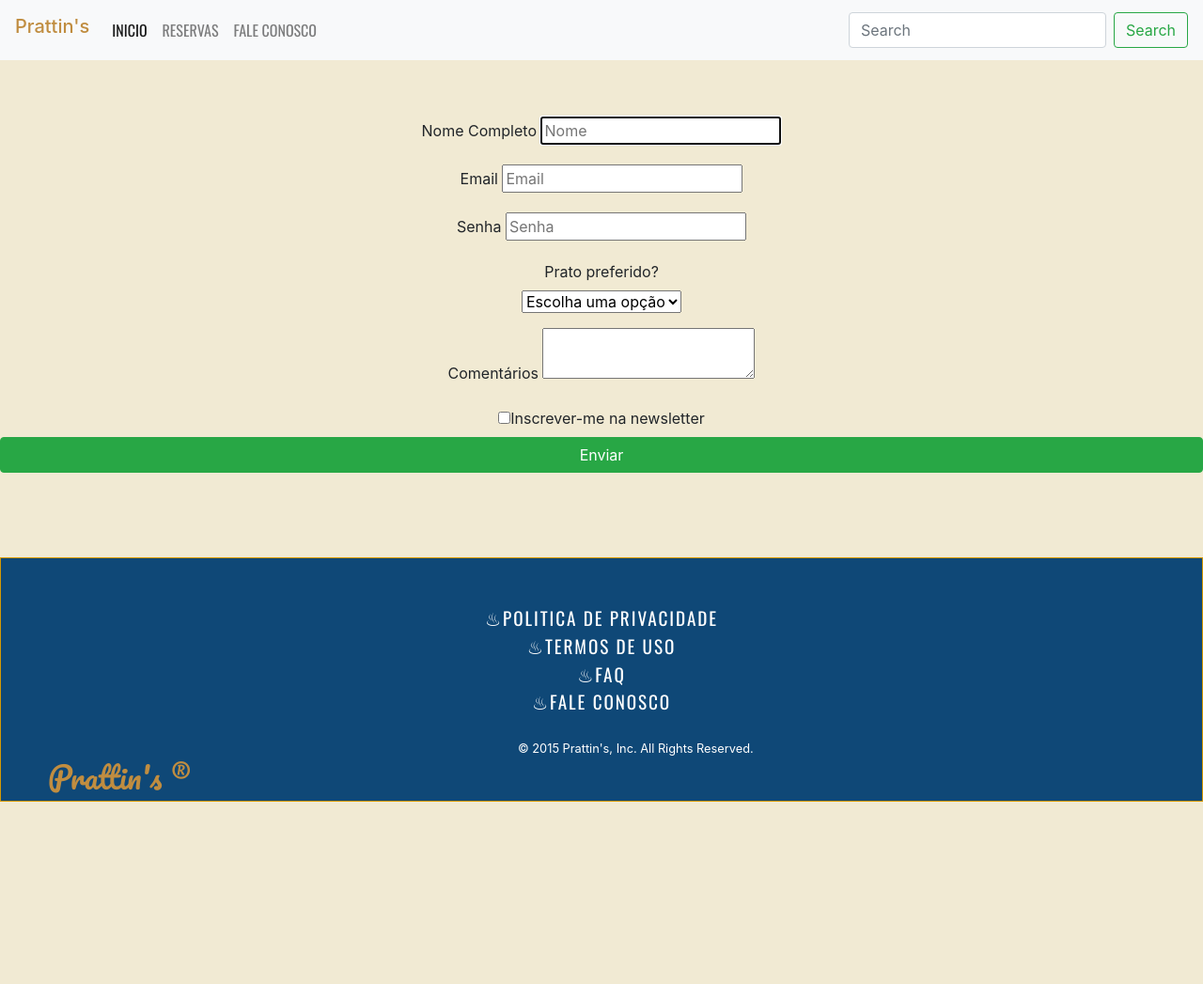
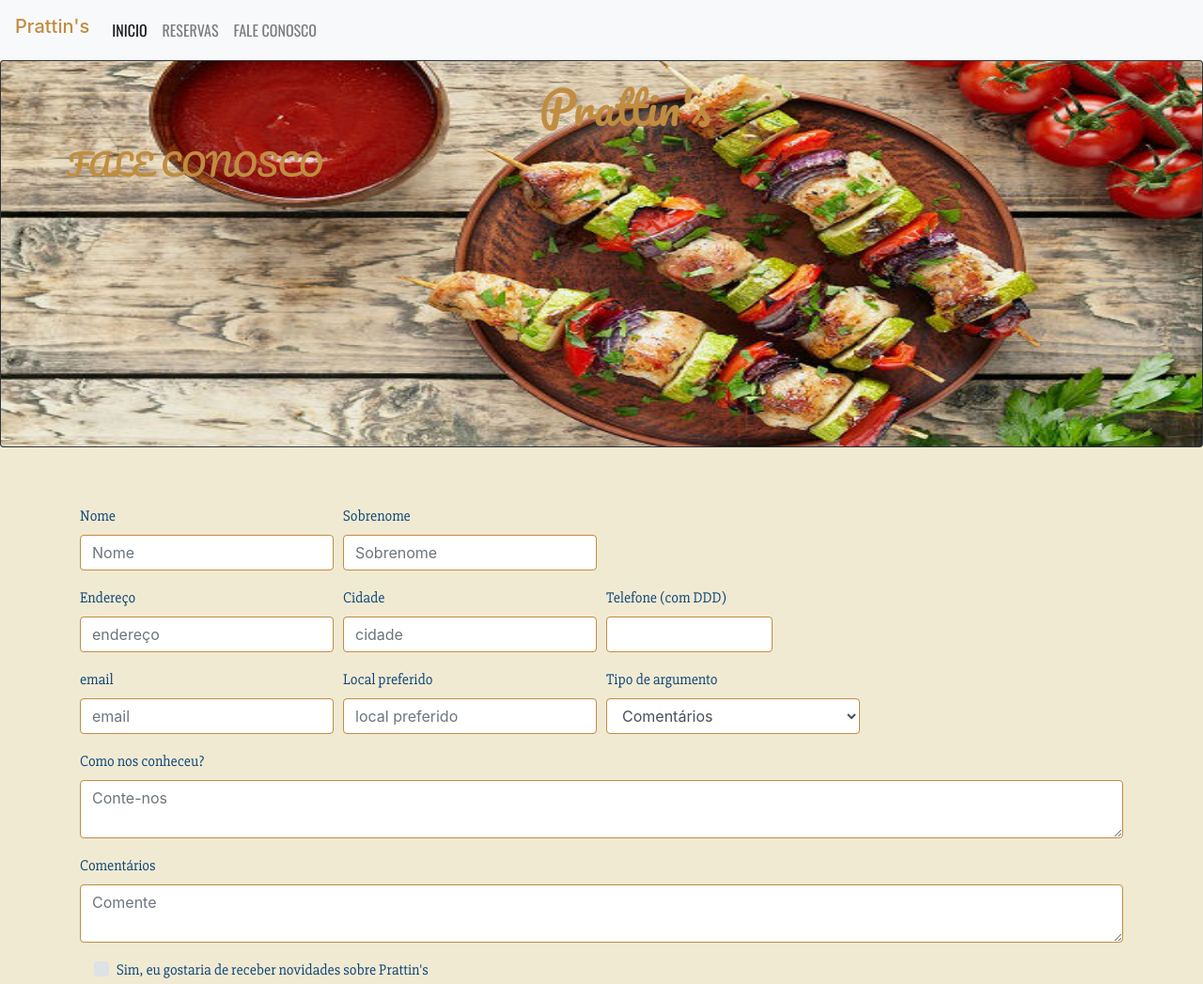
Before and after one commit to Guedix/site-create, a plain HTML site: page faleconosco.html in a window 1280 px wide. Shown: the top 1047 px of the page at 94% size. Before the commit the page ends 854 px from the top, so only its background shows below. Drawn offline with nearby package versions, Linux system fonts and the light colour scheme; a web font is replaced by a local one.

Commit message:
Criando Página

```diff
--- a/faleconosco.html
+++ b/faleconosco.html
@@ -21,6 +21,7 @@
         <link href="https://fonts.googleapis.com/css?family=Roboto+Condensed" rel="stylesheet">
         <link href="https://fonts.googleapis.com/css?family=Oswald" rel="stylesheet">
         <link href="https://fonts.googleapis.com/css?family=Pacifico" rel="stylesheet">
+        <link href="https://fonts.googleapis.com/css?family=Slabo+27px" rel="stylesheet">
 
     </head>
 
@@ -28,6 +29,7 @@
     body {background-color: rgb(241, 234, 211);}
     li { color: black;}
     li a { font-family: 'Oswald', sans-serif;}
+    label { font-family: 'Slabo 27px', serif; color: rgb(15, 72, 119);}
     ul li a:hover{ color: rgb(153, 155, 65);}
 
     .inicio { margin-top: 70px; text-align: center;}
@@ -37,7 +39,7 @@
             line-height: 1.1em;
             color:  rgb(153, 155, 65);
     }
-    h2 { color: #c08d40; clear:left ; margin-left: 50px; font-family: 'Pacifico', cursive;}
+    h2, h5 { color: #c08d40; clear:left ; margin-left: 50px; font-family: 'Pacifico', cursive;}
     h4 { font-style: italic; font-family: 'Oswald', sans-serif; color: black;}
     .preco { font-style: italic;}
     .row { margin-top: 40px; text-align: center;}
@@ -80,57 +82,103 @@
               </a>
             </li>
           </ul>
-          <form class="form-inline my-2 my-lg-0">
-            <input class="form-control mr-sm-2" type="search" placeholder="Search" aria-label="Search">
-            <button class="btn btn-outline-success my-2 my-sm-0" type="submit">Search</button>
-          </form>
         </div>
 
       </nav>
 
-      <form class="text-center">
-        <div class="form-group" style="margin-top: 60px;">
-            <label for="nome">Nome Completo</label>
-            <input  type="text" id="nome" placeholder="Nome" autofocus/>
+      <div class="card bg-dark text-white">
+        <img class="card-img" src="img/sonhar-com-churrasco.jpg" alt="Card image" width="100%" height="410px">
+        <div class="card-img-overlay">
+          <h5 class="card-title" style="text-align:center; font-size: 3.0em;">Prattin's</h5>
+          <h2 class="card-text">FALE CONOSCO</h2>
+        </div>
+      </div>
+
+  <div class="container" style="margin-top: 60px;">
+      <form>
+        <div class="form-row">
+          <div class="form-group col-md-3">
+            <label for="inputEmail4">Nome</label>
+            <input type="name" class="form-control" id="inputEmail4" placeholder="Nome" style="border: 1px solid #c08d40;">
+          </div>
+          <div class="form-group col-md-3">
+            <label for="inputPassword4">Sobrenome</label>
+            <input type="password" class="form-control" id="inputPassword4" placeholder="Sobrenome" style="border: 1px solid #c08d40;">
+          </div>
+        </div>
+        <div class="form-row">
+        <div class="form-group col-md-3">
+          <label for="inputAddress">Endereço</label>
+          <input type="text" class="form-control" id="inputAddress" placeholder="endereço" size="20" style="border: 1px solid #c08d40;">
+        </div>
+        <div class="form-group col-md-3">
+          <label for="inputAddress2">Cidade</label>
+          <input type="text" class="form-control" id="inputAddress2" placeholder="cidade" style="border: 1px solid #c08d40;">
+        </div>
+
+        <div class="form-group col-md-2">
+          <label for="inputZip">Telefone (com DDD)</label>
+          <input type="tel" class="form-control" id="inputZip" style="border: 1px solid #c08d40;">
+        </div>
+
+      </div>
+        <div class="form-row">
+          <div class="form-group col-md-3">
+            <label for="inputCity">email</label>
+            <input type="email" class="form-control" id="inputCity" placeholder="email" style="border: 1px solid #c08d40;">
+          </div>
+
+        <div class="form-group col-md-3">
+          <form action="datlist.html" method="post">
+            <label for="text">Local preferido</label>
+            <input type="text" name="nome_lojas" id="nome_lojas" placeholder="local preferido" list="lojas"  size="30" maxlength="100" class="form-control" style="border: 1px solid #c08d40;">
+                    <datalist id="lojas">
+                              <option value="Jardins">Rua Augusta, 2. 077</option>
+                              <option value="Vila Olímpia">Av. dos Bandeirantes, 538 </option>
+                              <option value="Moema">Av. Moreira Guimarães, 964 </option>
+                              <option value="Santo Amaro">Av. Santo Amaro, 6.824 </option>
+                              <option value="Barra da Tijuca">Av. Ayrton Senna, 2150 – BL. O – 4º andar</option>
+                    </datalist>
+          </form>
+        </div>
+
+          <div class="form-group col-md-3">
+            <label for="inputState">Tipo de argumento</label>
+            <select id="inputState" class="form-control" style="border: 1px solid #c08d40;">
+              <option selected>Comentários</option>
+              <option>Imprensa</option>
+              <option>Expansão</option>
+              <option>Dúvidas</option>
+              <option>Mídias / Publicidade</option>
+              <option>Parcerias</option>
+              <option>Reclamações</option>
+              <option>Elogios</option>
+              <option>Sugestões</option>
+            </select>
+          </div>
+
         </div>
 
         <div class="form-group">
-            <label for="email">Email</label>
-            <input type="text" id="email" placeholder="Email"/>
+          <label for="comentario">Como nos conheceu?</label>
+          <textarea class="form-control" id="comentario"  placeholder="Conte-nos" style="border: 1px solid #c08d40;"></textarea>
         </div>
 
+
         <div class="form-group">
-            <label for="senha">Senha</label>
-            <input type="password" id="senha" placeholder="Senha"/>
+          <label for="comentario">Comentários</label>
+          <textarea class="form-control" id="comentario" placeholder="Comente" style="border: 1px solid #c08d40;"></textarea>
         </div>
 
-        <label for="selecao">Prato preferido?</label>
-        <div class="form-group">
-            <select id="selecao">
-               <option>Escolha uma opção</option>
-               <option>Feijoada</option>
-               <option>Churrasco</option>
-               <option>Sushi</option>
-               <option>Pizza</option>
-           </select>
+        <div class="col-auto my-3">
+          <div class="custom-control custom-checkbox mr-sm-3">
+            <input type="checkbox" class="custom-control-input" id="customControlAutosizing">
+            <label class="custom-control-label" for="customControlAutosizing"> Sim, eu gostaria de receber novidades sobre Prattin's</label>
+          </div>
         </div>
-
-        <div class="form-group">
-              <label for="comentario">Comentários</label>
-              <textarea  id="comentario"></textarea>
-        </div>
-
-        <div class="checkbox">
-            <label for="lista">
-               <input type="checkbox" id="lista">Inscrever-me na newsletter
-            </label>
-        </div>
-
-        <input class="btn btn-success btn-block" type="submit" value="Enviar">
-    </form>
-</div>
-
-
+        <button type="submit" class="btn btn-warning">ENVIAR</button>
+      </form>
+  </div>
 
            <footer class="Nav-justified ">
                     <ul class="list-inline">
--- a/politica.html
+++ b/politica.html
@@ -13,6 +13,7 @@
         <link href="https://fonts.googleapis.com/css?family=Text+Me+One" rel="stylesheet">
         <link href="https://fonts.googleapis.com/css?family=Oswald" rel="stylesheet">
         <link href="https://fonts.googleapis.com/css?family=Pacifico" rel="stylesheet">
+        <link href="https://fonts.googleapis.com/css?family=Slabo+27px" rel="stylesheet">
 
 
 
@@ -114,7 +115,7 @@
                     <li><a href="politica.html">♨POLITICA DE PRIVACIDADE</a></li>
                     <li><a href="termos.html">♨TERMOS DE USO</a></li>
                     <li><a href="faq.html">♨FAQ</a></li>
-                    <li><a href="#">♨FALE CONOSCO</a></li>
+                    <li><a href="faleconosco.html">♨FALE CONOSCO</a></li>
                 </ul>
                   <small>© 2015 Prattin's, Inc. All Rights Reserved.</small>
                   <h2>Prattin's ®</h2>
```
Also changed, not shown: index.html (+2 -2 lines), img/sonhar-com-churrasco.jpg (added).
